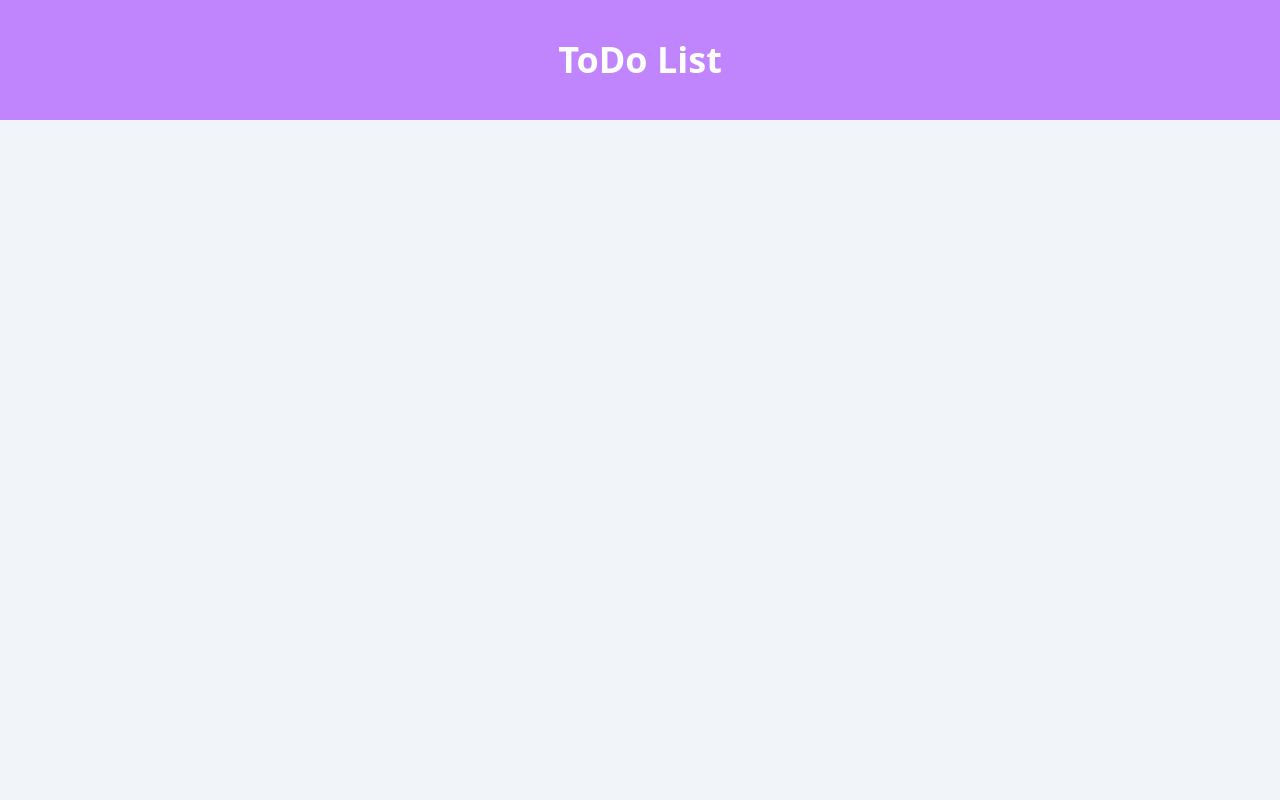
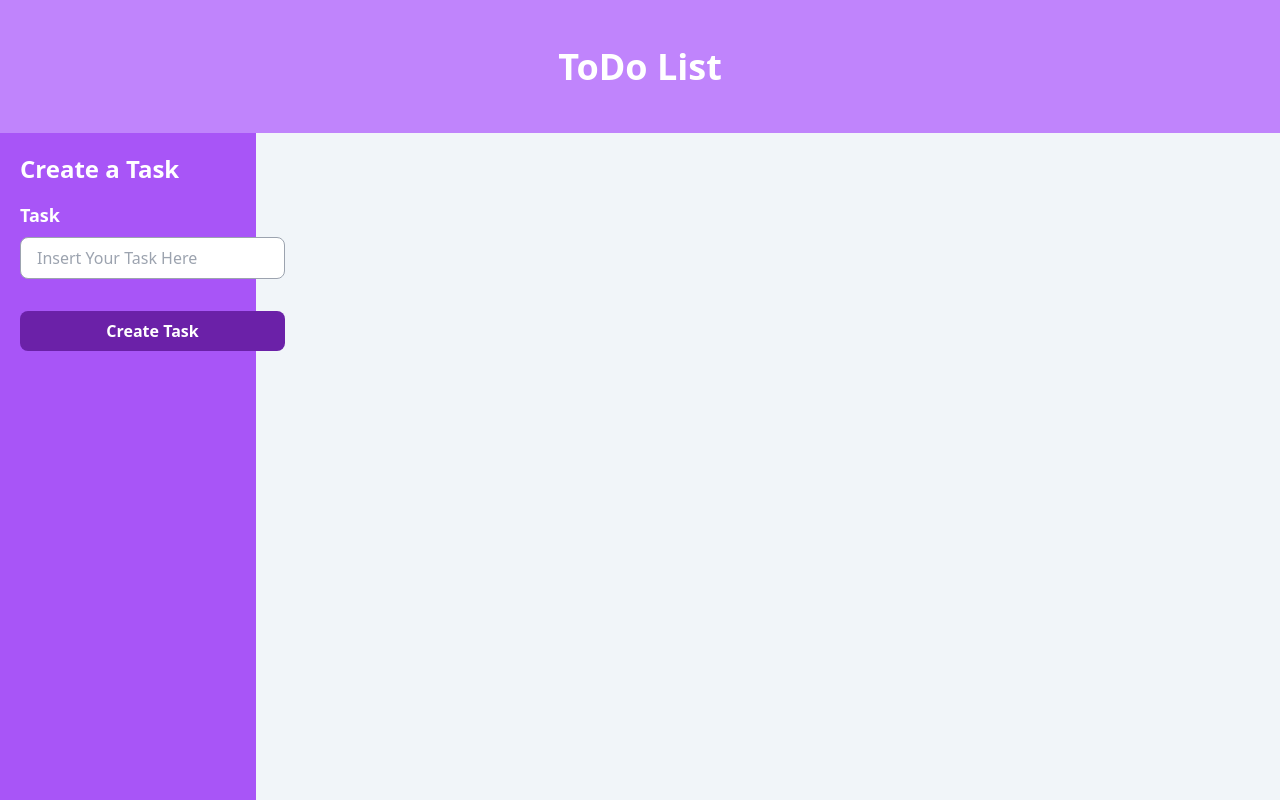
Before and after one commit to Alvarotloc/ToDo-List-Tailwind, a React (Vite) app: page / in a window 1280 px wide. Built offline with nearby package versions, Linux system fonts and the light colour scheme.

Commit message:
Sidebar terminado y arreglados bugs en app y en header

```diff
--- a/src/App.tsx
+++ b/src/App.tsx
@@ -1,8 +1,12 @@
 import Header from './components/Header';
+import Sidebar from './components/Sidebar';
 const App = () => {
   return (
-    <main>
+    <main className='h-screen'>
       <Header />
+      <div className='h-5/6 flex gap-5'>
+      <Sidebar />
+      </div>
     </main>
   )
 }
--- a/src/components/Header.tsx
+++ b/src/components/Header.tsx
@@ -1,6 +1,6 @@
 const Header = () => {
   return (
-    <header className="bg-purple-400 py-10">
+    <header className="bg-purple-400 h-1/6 flex items-center justify-center">
         <h1 className="text-4xl text-white font-bold text-center">ToDo List</h1>
     </header>
   )
--- /dev/null
+++ b/src/components/Sidebar.tsx
@@ -0,0 +1,28 @@
+const Sidebar = (): JSX.Element => {
+  return (
+    <aside className="bg-purple-500 max-w-xs p-5 h-full w-1/5">
+      <form>
+        <fieldset className="grid gap-8">
+          <legend className="font-bold text-2xl mb-4 text-white">Create a Task</legend>
+          <div className="grid gap-2">
+            <label htmlFor="task" className="font-semibold text-lg text-white">Task</label>
+            <input
+              type="text"
+              name="task"
+              id="task"
+              placeholder="Insert Your Task Here"
+              className="px-4 py-2 border border-gray-400 rounded-lg"
+            />
+          </div>
+          <input
+            type="submit"
+            value="Create Task"
+            className="px-5 py-2 text-white font-semibold bg-purple-800 hover:bg-purple-900 hover:cursor-pointer transition-colors rounded-lg"
+          />
+        </fieldset>
+      </form>
+    </aside>
+  );
+};
+
+export default Sidebar;
```
